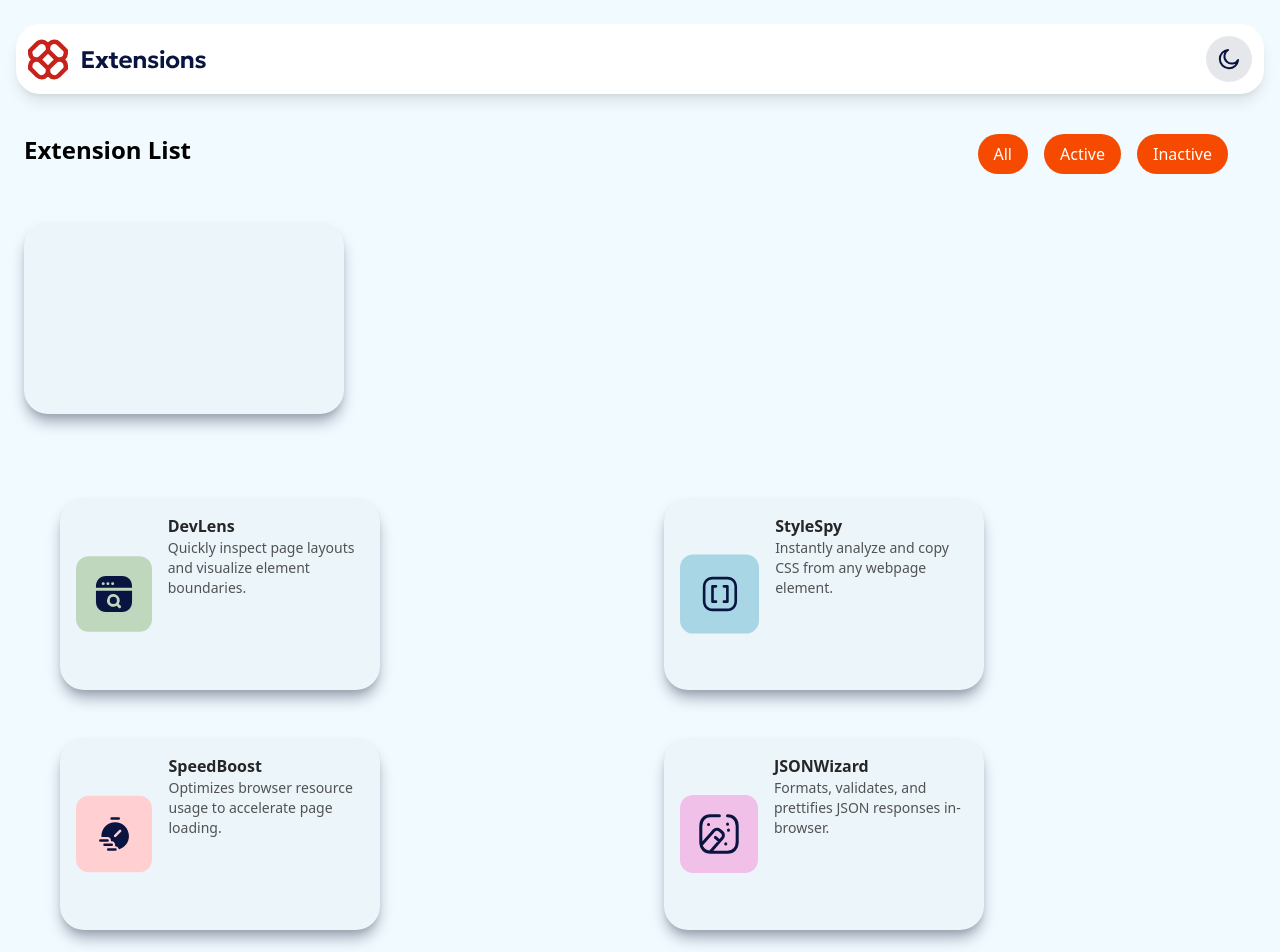
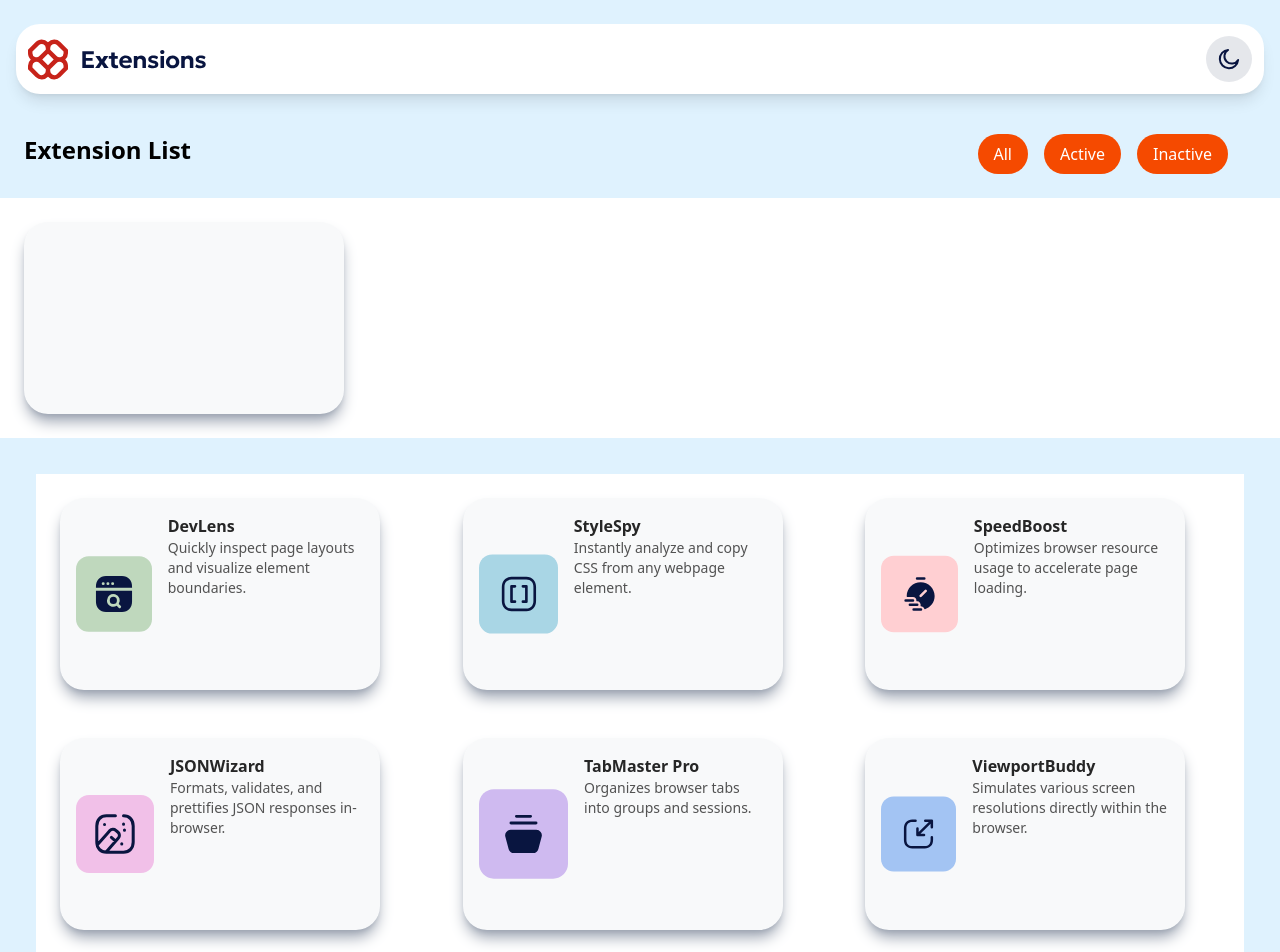
Before and after one commit to HMD-Wasili/Extenension, a React (Vite) app: page / in a window 1280 px wide. Shown: the top 952 px of the page. Built offline with nearby package versions, Linux system fonts and the light colour scheme.

Commit message:
Change to grid system

```diff
--- a/src/App.jsx
+++ b/src/App.jsx
@@ -17,9 +17,9 @@ const logoMap = Object.fromEntries(
 
 function App() {
   return (
-    <div className="w-screen">
-      <div className=" w-full lg:w-1440px sm:w-375px bg-sky-200/20 pt-2 text-base ">
-        <div>
+    <div className="">
+      <div className="lg:w-1440px sm:w-375px min-h-screen bg-sky-100 pt-2 text-base ">
+        <div className="">
           <Nav />
         </div>
 
@@ -29,12 +29,12 @@ function App() {
 
         <div className="">
           <Mycard />
-          <div className="grid lg:grid-col-3 md:grid-cols-2 sm:grid-clos-1 justify-between items-center font-sans p-9 ">
-            {data.map((item, index) => (
+          <div className="grid lg:grid-cols-3 md:grid-cols-2 sm:grid-clos-1 justify-between items-center  font-sans p-9 ">
+            {data.map((item, id) => (
               <Mycard
-                key={index}
+                key={id}
                 logo={logoMap[item.logo.split("/").pop()]} // يجيب الصورة الصحيحة
-                //isActive={item.isActive}
+                isActive={item.isActive}
                 name={item.name}
                 description={item.description}
               />
--- a/src/MyCard.jsx
+++ b/src/MyCard.jsx
@@ -3,25 +3,17 @@ import "./data.json";
 
 function MyCard({ logo, /*isActive,*/ name, description }) {
   return (
-    <div className="grid justify-between font-sans p-6">
-      {/* <div>
-        <h1 className="text-3xl"><b>Extension List</b></h1>
-         </div>
+    <div className=" bg-white p-6">
 
-        <div className="flex justify-between  w-12 mx-7 gap-4 flex-wrap">
-        <button className="text-white rounded-full border-solid bg-orange-600 px-4 py-2">All</button>
-        <button className="text-white rounded-full bg-orange-600 px-4 py-2" >Active</button>
-        <button className="text-white rounded-full bg-orange-600 px-4 py-2" >Inactive</button>
-      </div> */}
 
       <div className="bg-gray-300/15 shadow-gray-400 shadow-lg p-4 flex rounded-3xl gap-4 w-80 h-48">
         {/* logo */}
-        <div className="flex items-start">
+        <div className=" ">
           <img className="w-full h-40" src={logo} alt={name} />
         </div>
 
         {/* texts (name + description) */}
-        <div className="flex flex-col">
+        <div >
           <h3 className="text-neutral-800 font-bold">{name}</h3>
           <p className="text-sm text-neutral-600">{description}</p>
         </div>
--- a/src/data.json
+++ b/src/data.json
@@ -1,71 +1,75 @@
 [
-    {
+    {   "id": 1,
         "logo": "./assets/images/logo-devlens.svg",
         "name": "DevLens",
         "description": "Quickly inspect page layouts and visualize element boundaries.",
         "isActive": true
     },
     {
+        "id": 2,
         "logo": "./assets/images/logo-style-spy.svg",
         "name": "StyleSpy",
         "description": "Instantly analyze and copy CSS from any webpage element.",
         "isActive": true
     },
     {
+        "id":3 ,
         "logo": "./assets/images/logo-speed-boost.svg",
         "name": "SpeedBoost",
         "description": "Optimizes browser resource usage to accelerate page loading.",
         "isActive": false
     },
     {
+        "id": 4,
         "logo": "./assets/images/logo-json-wizard.svg",
         "name": "JSONWizard",
         "description": "Formats, validates, and prettifies JSON responses in-browser.",
         "isActive": true
     },
     {
+        "id": 5,
         "logo": "./assets/images/logo-tab-master-pro.svg",
         "name": "TabMaster Pro",
         "description": "Organizes browser tabs into groups and sessions.",
         "isActive": true
     },
-    {
+    {   "id": 6,
         "logo": "./assets/images/logo-viewport-buddy.svg",
         "name": "ViewportBuddy",
         "description": "Simulates various screen resolutions directly within the browser.",
         "isActive": false
     },
-    {
+    {   "id": 7,
         "logo": "./assets/images/logo-markup-notes.svg",
         "name": "Markup Notes",
         "description": "Enables annotation and notes directly onto webpages for collaborative debugging.",
         "isActive": true
     },
-    {
+    {   "id": 8,
         "logo": "./assets/images/logo-grid-guides.svg",
         "name": "GridGuides",
         "description": "Overlay customizable grids and alignment guides on any webpage.",
         "isActive": false
     },
-    {
+    {   "id": 9,
         "logo": "./assets/images/logo-palette-picker.svg",
         "name": "Palette Picker",
         "description": "Instantly extracts color palettes from any webpage.",
         "isActive": true
     },
-    {
+    {   "id": 10,
         "logo": "./assets/images/logo-link-checker.svg",
         "name": "LinkChecker",
         "description": "Scans and highlights broken links on any page.",
         "isActive": true
     },
-    {
+    {   "id": 11,
         "logo": "./assets/images/logo-dom-snapshot.svg",
         "name": "DOM Snapshot",
         "description": "Capture and export DOM structures quickly.",
         "isActive": false
     },
-    {
+    {   "id": 12,
         "logo": "./assets/images/logo-console-plus.svg",
         "name": "ConsolePlus",
         "description": "Enhanced developer console with advanced filtering and logging.",
```
